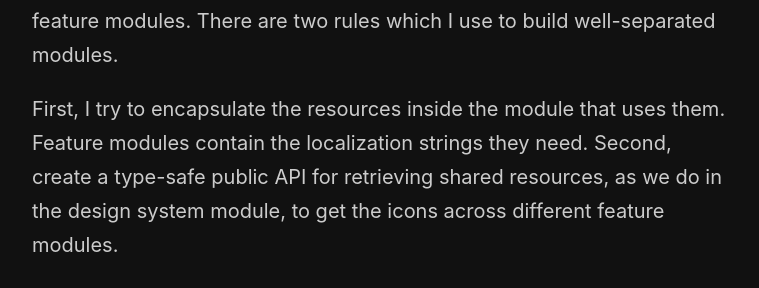
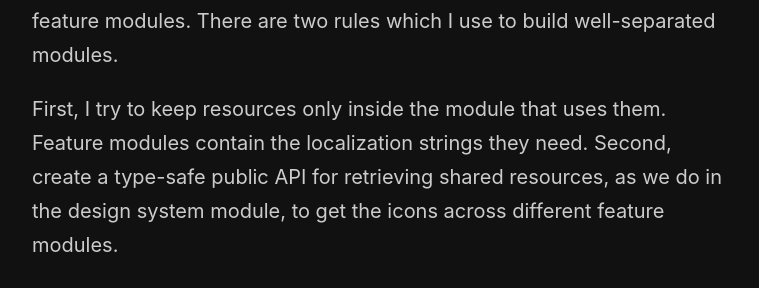
Before and after one commit to mecid/mecid.github.io, a Jekyll site: the page built from _posts/2022-01-26-microapps-architecture-in-swift-resources-and-localization.md, in a window 1280 px wide and 900 px high, scrolled down 5332 px. Shown: the part 163-451 px from the top of the window, without its empty margins (258-1017 px from the left). Built offline with Jekyll 4.4.1, drawn with Linux system fonts in a browser that asks for light colours.

Commit message:
conclusion in resources post tuned

```diff
--- a/_posts/2022-01-26-microapps-architecture-in-swift-resources-and-localization.md
+++ b/_posts/2022-01-26-microapps-architecture-in-swift-resources-and-localization.md
@@ -154,7 +154,7 @@ struct SearchView: View {
 #### Conclusion
 This week we learned how to use resources within microapps architecture. We also learned how to encapsulate localization inside the feature modules. There are two rules which I use to build well-separated modules.
 
-First, I try to encapsulate the resources inside the module that uses them. Feature modules contain the localization strings they need. Second, create a type-safe public API for retrieving shared resources, as we do in the design system module, to get the icons across different feature modules.
+First, I try to keep resources only inside the module that uses them. Feature modules contain the localization strings they need. Second, create a type-safe public API for retrieving shared resources, as we do in the design system module, to get the icons across different feature modules.
 
  I hope you enjoy the post. Feel free to follow me on [Twitter](https://twitter.com/mecid) and ask your questions related to this post. Thanks for reading, and see you next week!
 
```
